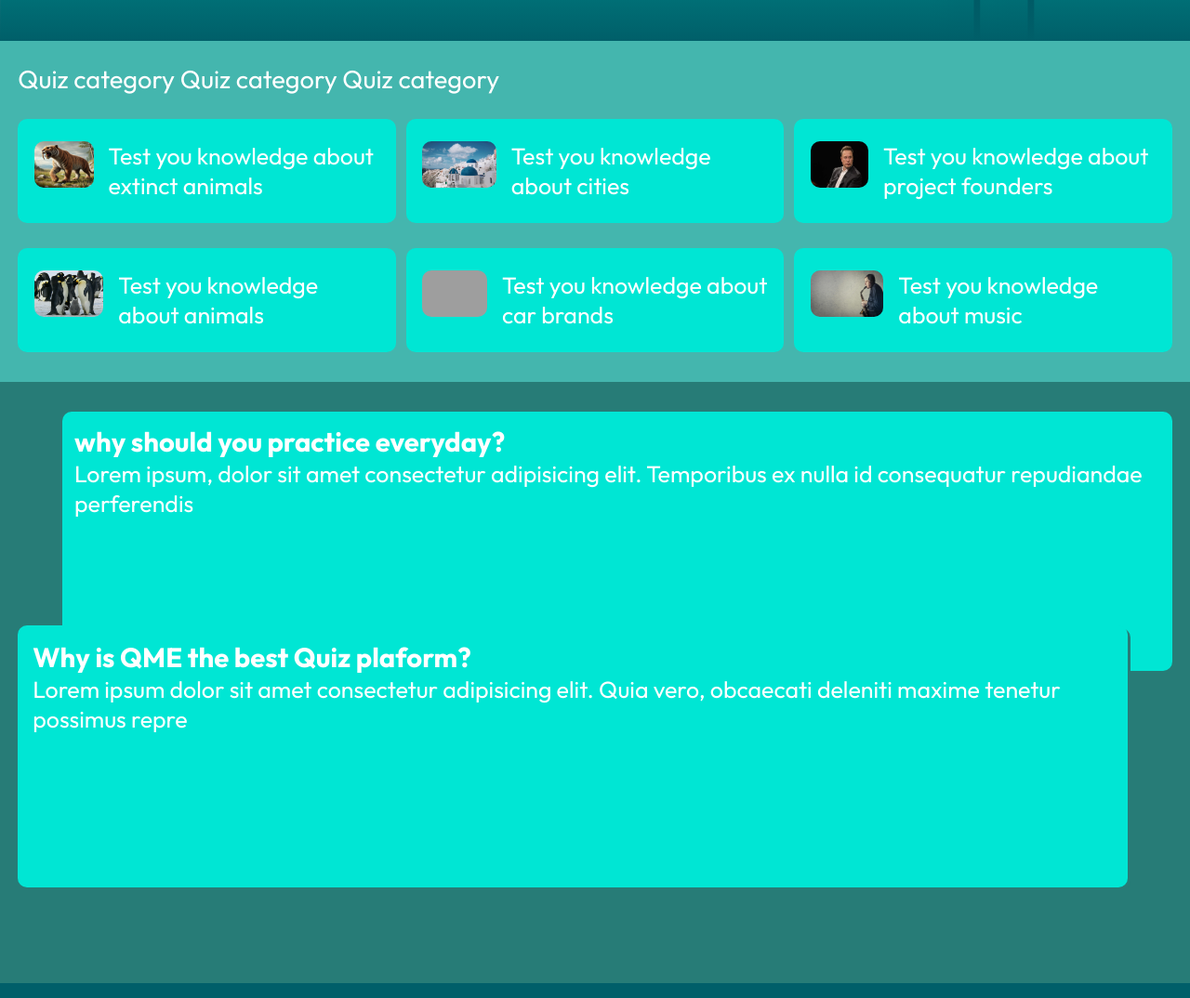
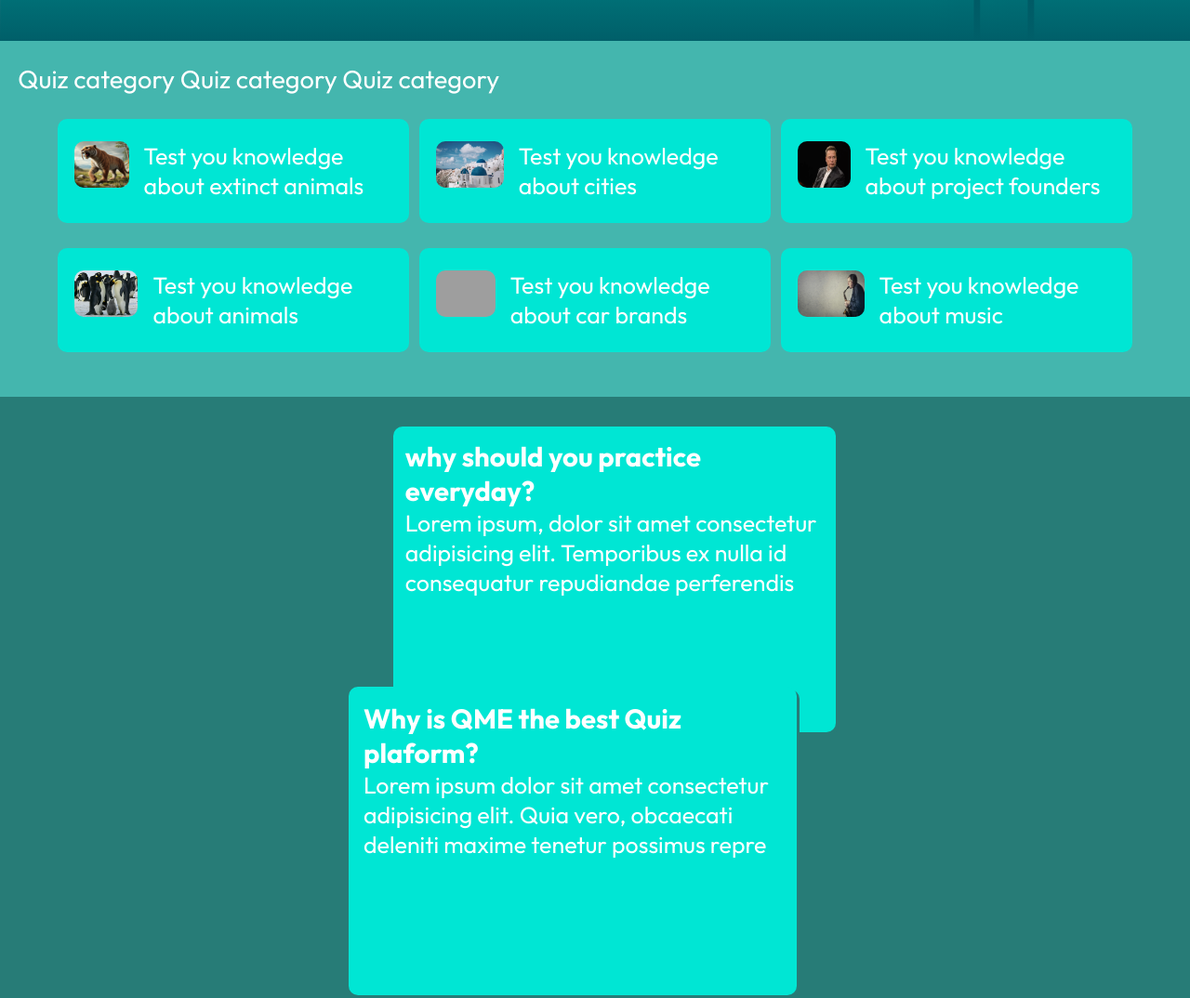
Before and after one commit to Deuzi/Qme, a website: page index.html in a window 1280 px wide. Shown: the part 340-1414 px from the top of the page at 93% size. Drawn offline with nearby package versions, Linux system fonts and the light colour scheme; grey boxes are pictures that could not be loaded; a web font is replaced by a local one.

Commit message:
first-page-done

```diff
--- a/CSS/Qme.css
+++ b/CSS/Qme.css
@@ -135,12 +135,12 @@ ul .mini-img{
 #brief-info p {
     position: relative;
 
-    animation: slide 5s ease-in 1 ;
+    /* animation: slide 5s ease-in 1 ; */
 }
 
 
 
-@keyframes slide {
+/* @keyframes slide {
   0%{
     transform: translateX(-25%);
   }
@@ -148,7 +148,7 @@ ul .mini-img{
   100%{
     transform: translateX(25%);
   }
-}
+} */
 
 #category-ref{
     font-family: "Outfit", sans-serif;
@@ -247,6 +247,8 @@ figcaption:hover{
 #stack{
     background: #277c77;
     padding: 2rem 1.2rem;
+    display: flex;
+    justify-content: center;
 }
 .topics{
     display: block;
@@ -256,8 +258,8 @@ figcaption:hover{
     background-color: #00E6D4;
     margin-bottom: 0.7rem;
     word-wrap: break-word;
-    width: fit-content;
-    height: 250px;
+    width: 190px;
+    height: 200px;
     border-radius: 10px;
     box-shadow: #277c77 3px 3px;
 }
@@ -297,22 +299,6 @@ figcaption:hover{
     text-align: center;
     padding: 1.5rem 0;
 }
-
-
-
-
-
-
-
-
-
-
-
-
-
-
-
-
 
 /* BIG Screens */
 @media (min-width:500px) {
@@ -375,6 +361,20 @@ figcaption:hover{
         margin-top: 1.1rem;
     }
 
+
+    #quiz-container{
+        margin: 1rem 2rem;
+    }
+
+
+
+    /* stack */
+
+    #stack article {
+        width: 400px;
+        height: 200px;
+    }
+
     /* SUB of different page directories */
 
     /* HEADER */
@@ -398,6 +398,8 @@ figcaption:hover{
 
 
     /* Quiz-category */
+
+
     #quiz-container .quiz-items {
         display: grid;
         grid-template-rows: repeat(2, 1fr);
@@ -430,4 +432,18 @@ figcaption:hover{
         font-size: 1.1rem;
     }
 
+    /* Quiz category container */
+
+    #quiz-container {
+        margin: 1rem 2.7rem;
+    }
+
+
+    /* STACK */
+
+    #stack article {
+        width: 450px;
+        height: 300px;
+    }
+
 }
```
